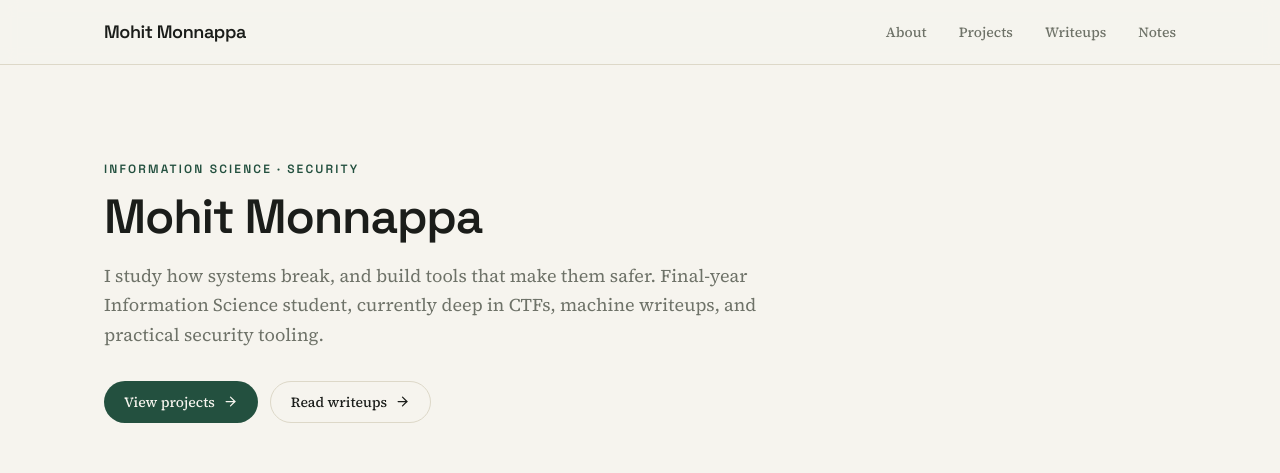
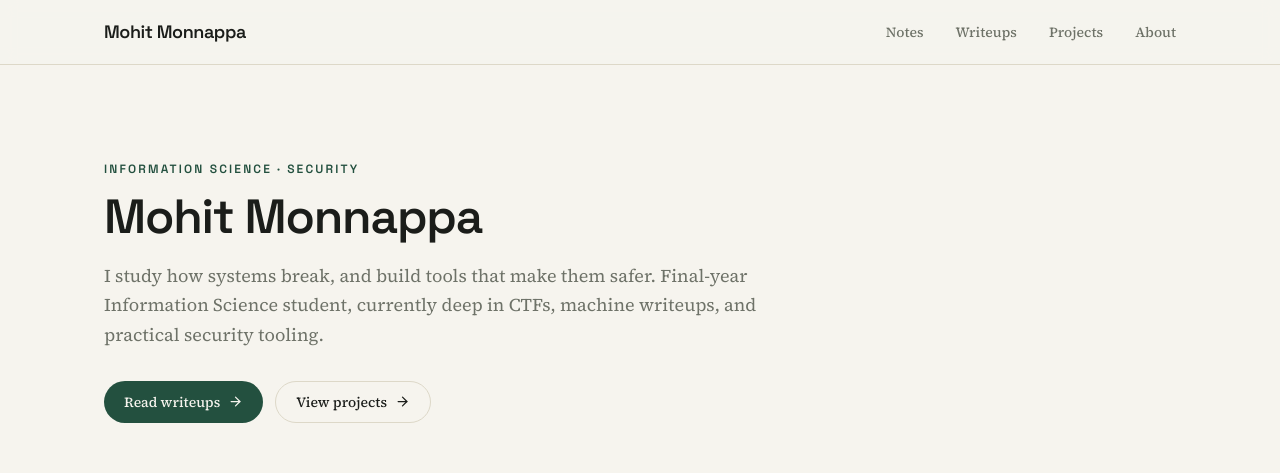
Before and after one commit to mohitmonnappa/personal-website, a Next.js app: page / in a window 1280 px wide. Shown: the top 473 px of the page. Built offline with nearby package versions, Linux system fonts and the light colour scheme.

Commit message:
Reorder homepage CTAs and top nav
Hero: Read writeups is now primary/left, View projects secondary/right.
Nav order changed to Notes, Writeups, Projects, About.

```diff
--- a/src/components/Hero.tsx
+++ b/src/components/Hero.tsx
@@ -49,9 +49,9 @@ export function Hero() {
           transition={{ duration: 0.5, ease: "easeOut" }}
           className="mt-8 flex flex-wrap gap-3"
         >
-          <Button href="/projects">View projects</Button>
-          <Button href="/writeups" variant="secondary">
-            Read writeups
+          <Button href="/writeups">Read writeups</Button>
+          <Button href="/projects" variant="secondary">
+            View projects
           </Button>
         </motion.div>
       </motion.div>
--- a/src/components/Nav.tsx
+++ b/src/components/Nav.tsx
@@ -8,10 +8,10 @@ import { Menu, X } from "lucide-react";
 import { Container } from "./Container";
 
 const LINKS = [
+  { href: "/notes", label: "Notes" },
+  { href: "/writeups", label: "Writeups" },
+  { href: "/projects", label: "Projects" },
   { href: "/about", label: "About" },
-  { href: "/projects", label: "Projects" },
-  { href: "/writeups", label: "Writeups" },
-  { href: "/notes", label: "Notes" },
 ];
 
 export function Nav() {
```
